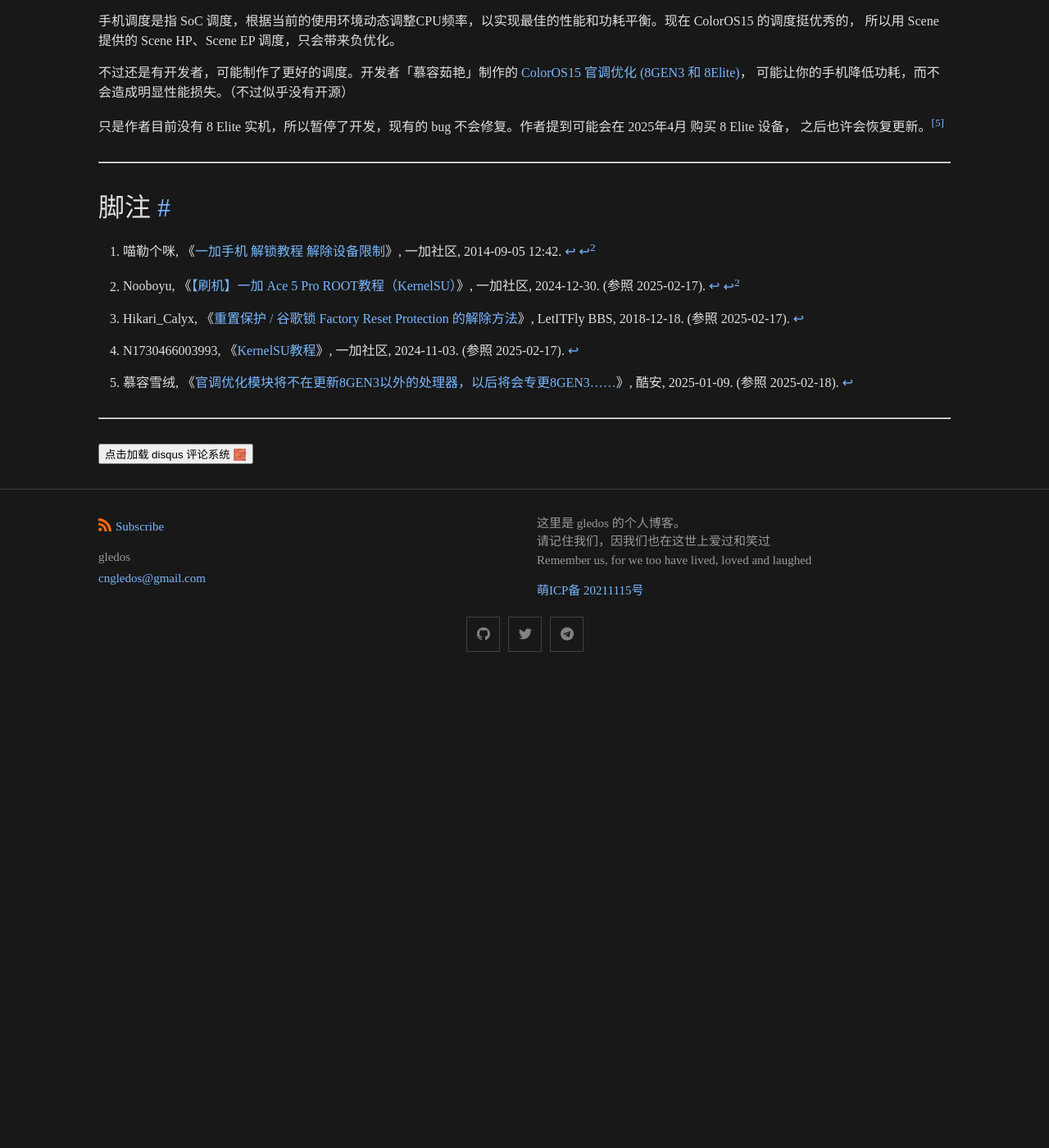
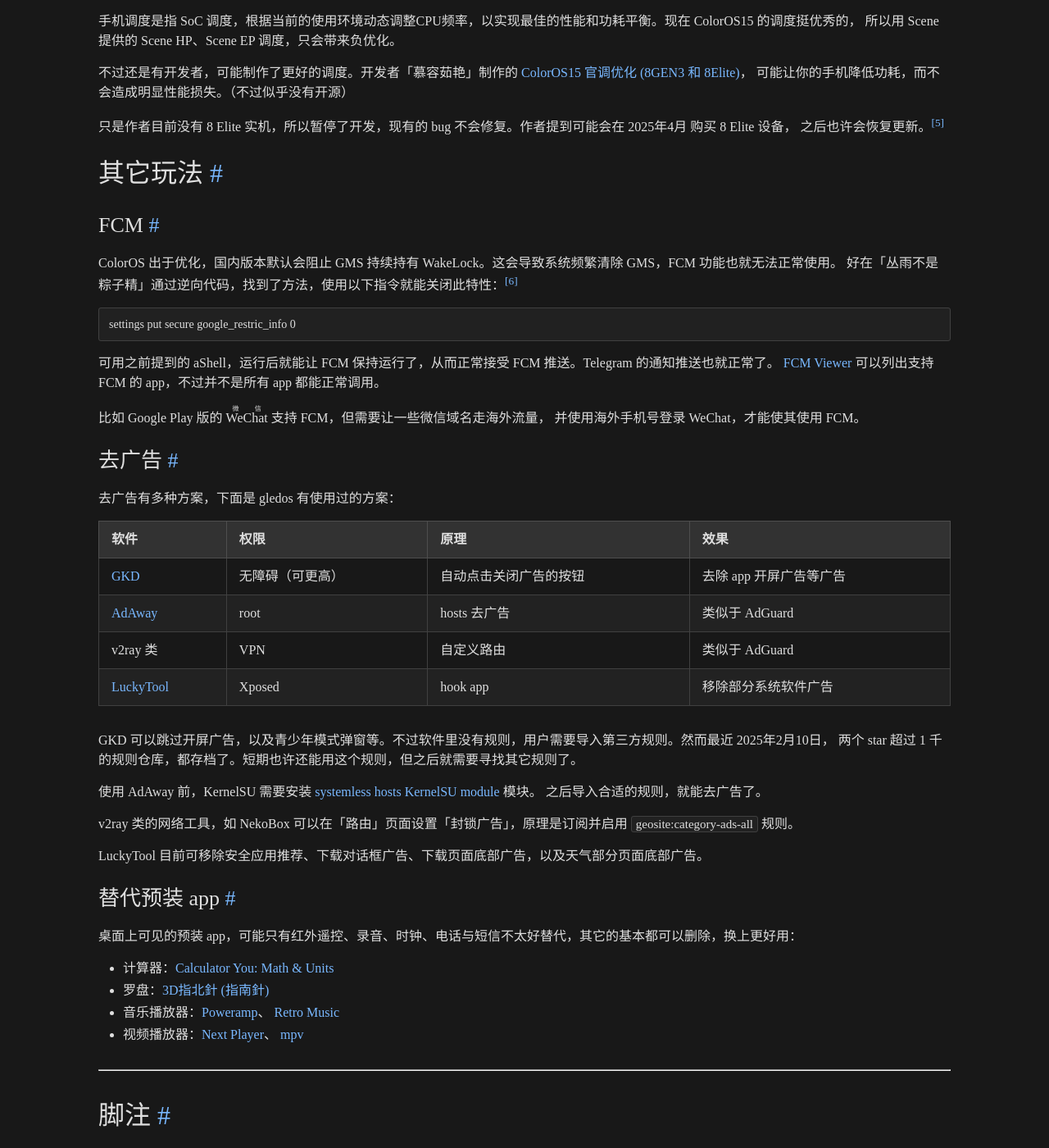
Before and after one commit to gledos/gledos.github.io, a Jekyll site: the page built from _posts/2025-02-17-oneplus-ace-5-pro-superuser.markdown, in a window 1280 px wide and 1400 px high, scrolled down 4426 px. Shown: the whole window at 82% size. Built offline with Jekyll 4.4.1, drawn with Linux system fonts in a browser that asks for light colours; before the commit the page ends 5256 px from its top, so only the background shows below that; some of the changed text lies outside the part shown.

Commit message:
更新〈高级自定义〉〈其它玩法〉章节

````diff
--- a/_posts/2025-02-17-oneplus-ace-5-pro-superuser.markdown
+++ b/_posts/2025-02-17-oneplus-ace-5-pro-superuser.markdown
@@ -236,7 +236,58 @@
 只是作者目前没有 8 Elite 实机，所以暂停了开发，现有的 bug 不会修复。作者提到可能会在 2025年4月 购买 8 Elite 设备，
 之后也许会恢复更新。[^zNmI]
 
-[^zNmI]: 慕容雪绒, 《[官调优化模块将不在更新8GEN3以外的处理器，以后将会专更8GEN3……](https://www.coolapk.com/feed/62012411?shareKey=MDY4ZDAzYjhkNDNhNjdiNDIzNmI~)》, 酷安, 2025-01-09. (参照 2025-02-18).
+[^zNmI]: 慕容雪绒, 「[官调优化模块将不在更新8GEN3以外的处理器，以后将会专更8GEN3……](https://www.coolapk.com/feed/62012411?shareKey=MDY4ZDAzYjhkNDNhNjdiNDIzNmI~)」, 酷安, 2025-01-09. (参照 2025-02-18).
+
+## 其它玩法
+
+### FCM
+
+ColorOS 出于优化，国内版本默认会阻止 GMS 持续持有 WakeLock。这会导致系统频繁清除 GMS，FCM 功能也就无法正常使用。
+好在「丛雨不是粽子精」通过逆向代码，找到了方法，使用以下指令就能关闭此特性：[^QyZjc]
+
+[^QyZjc]: 丛雨不是粽子精, 「[也是被 ColorOS 折腾了好久...](https://www.coolapk.com/feed/62724182?shareKey=NDM0Y2ZhZGQ4YTE1NjdiNDQyZjc~)」, 酷安, 2025-02-14. (参照 2025-02-18).
+
+```shell
+settings put secure google_restric_info 0
+```
+
+可用之前提到的 aShell，运行后就能让 FCM 保持运行了，从而正常接受 FCM 推送。Telegram 的通知推送也就正常了。
+[FCM Viewer](https://github.com/HappyMax0/FCMPushViewer) 可以列出支持 FCM 的 app，不过并不是所有 app 都能正常调用。
+
+比如 Google Play 版的 <ruby>WeChat<rt>微信</rt></ruby> 支持 FCM，但需要让一些微信域名走海外流量，
+并使用海外手机号登录 WeChat，才能使其使用 FCM。
+
+### 去广告
+
+去广告有多种方案，下面是 gledos 有使用过的方案：
+
+| 软件                                  | 权限             | 原理                   | 效果                    |
+| ------------------------------------- | ---------------- | ---------------------- | ----------------------- |
+| [GKD](https://github.com/gkd-kit/gkd) | 无障碍（可更高） | 自动点击关闭广告的按钮 | 去除 app 开屏广告等广告 |
+| [AdAway](https://adaway.org/)         | root             | hosts 去广告           | 类似于 AdGuard          |
+| v2ray 类                              | VPN              | 自定义路由             | 类似于 AdGuard          |
+| [LuckyTool](#luckytool)               | Xposed           | hook app               | 移除部分系统软件广告    |
+
+GKD 可以跳过开屏广告，以及青少年模式弹窗等。不过软件里没有规则，用户需要导入第三方规则。然而最近 2025年2月10日，
+两个 star 超过 1 千的规则仓库，都存档了。短期也许还能用这个规则，但之后就需要寻找其它规则了。
+
+使用 AdAway 前，KernelSU 需要安装 [systemless hosts KernelSU module](https://github.com/symbuzzer/systemless-hosts-KernelSU-module) 模块。
+之后导入合适的规则，就能去广告了。
+
+v2ray 类的网络工具，如 NekoBox 可以在「路由」页面设置「封锁广告」，原理是订阅并启用 `geosite:category-ads-all` 规则。
+
+LuckyTool 目前可移除安全应用推荐、下载对话框广告、下载页面底部广告，以及天气部分页面底部广告。
+
+### 替代预装 app
+
+桌面上可见的预装 app，可能只有红外遥控、录音、时钟、电话与短信不太好替代，其它的基本都可以删除，换上更好用：
+
++   计算器：[Calculator You: Math & Units](https://f-droid.org/packages/com.marktka.calculatorYou/)
++   罗盘：[3D指北針 (指南針)](https://play.google.com/store/apps/details?id=com.simplywerx.compass3d)
++   音乐播放器：[Poweramp](https://play.google.com/store/apps/details?id=com.maxmpz.audioplayer)、
+    [Retro Music](https://f-droid.org/en/packages/code.name.monkey.retromusic/)
++   视频播放器：[Next Player](https://f-droid.org/en/packages/dev.anilbeesetti.nextplayer/)、
+    [mpv](https://f-droid.org/en/packages/is.xyz.mpv/)
 
 ---
 
````
